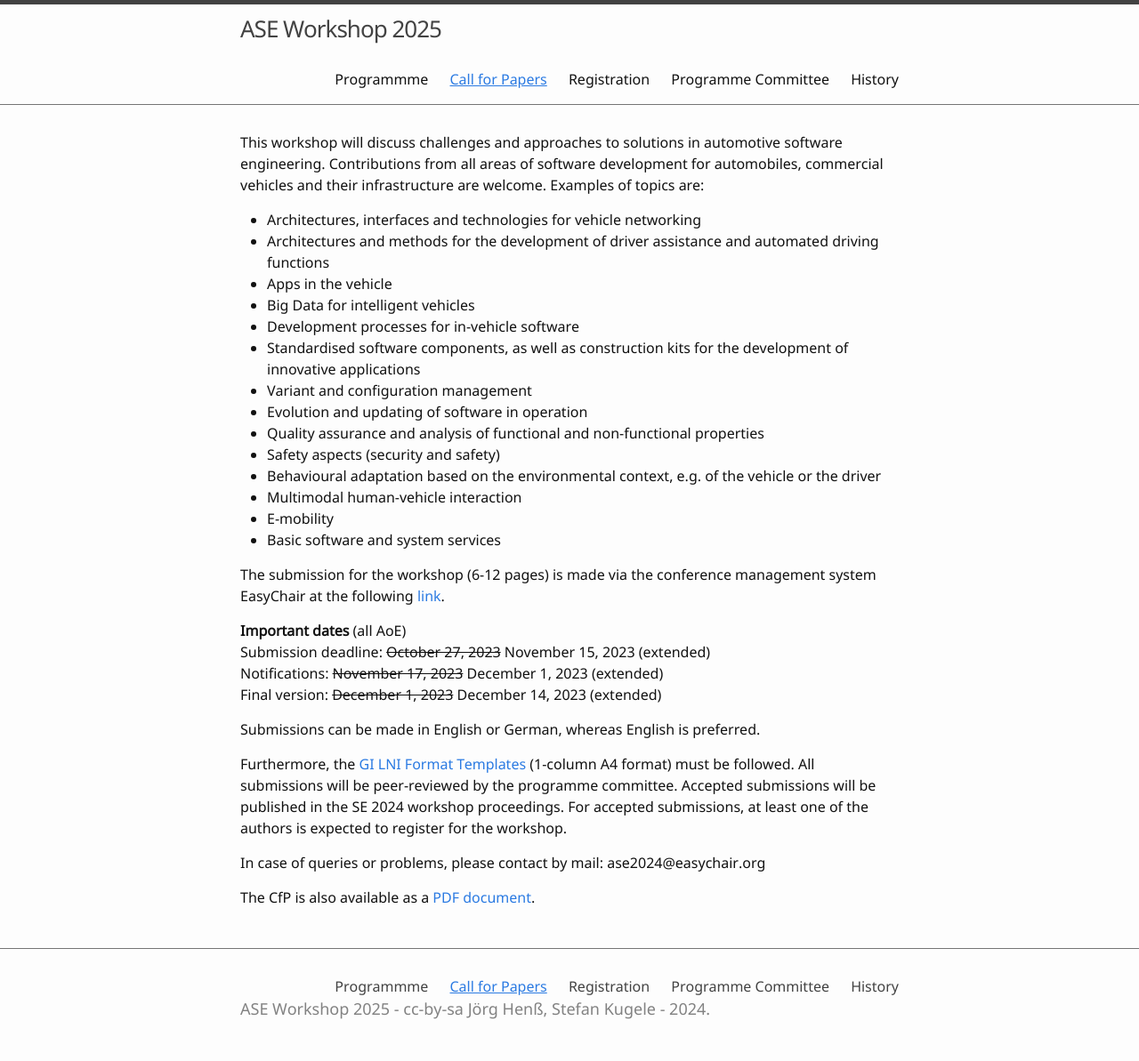
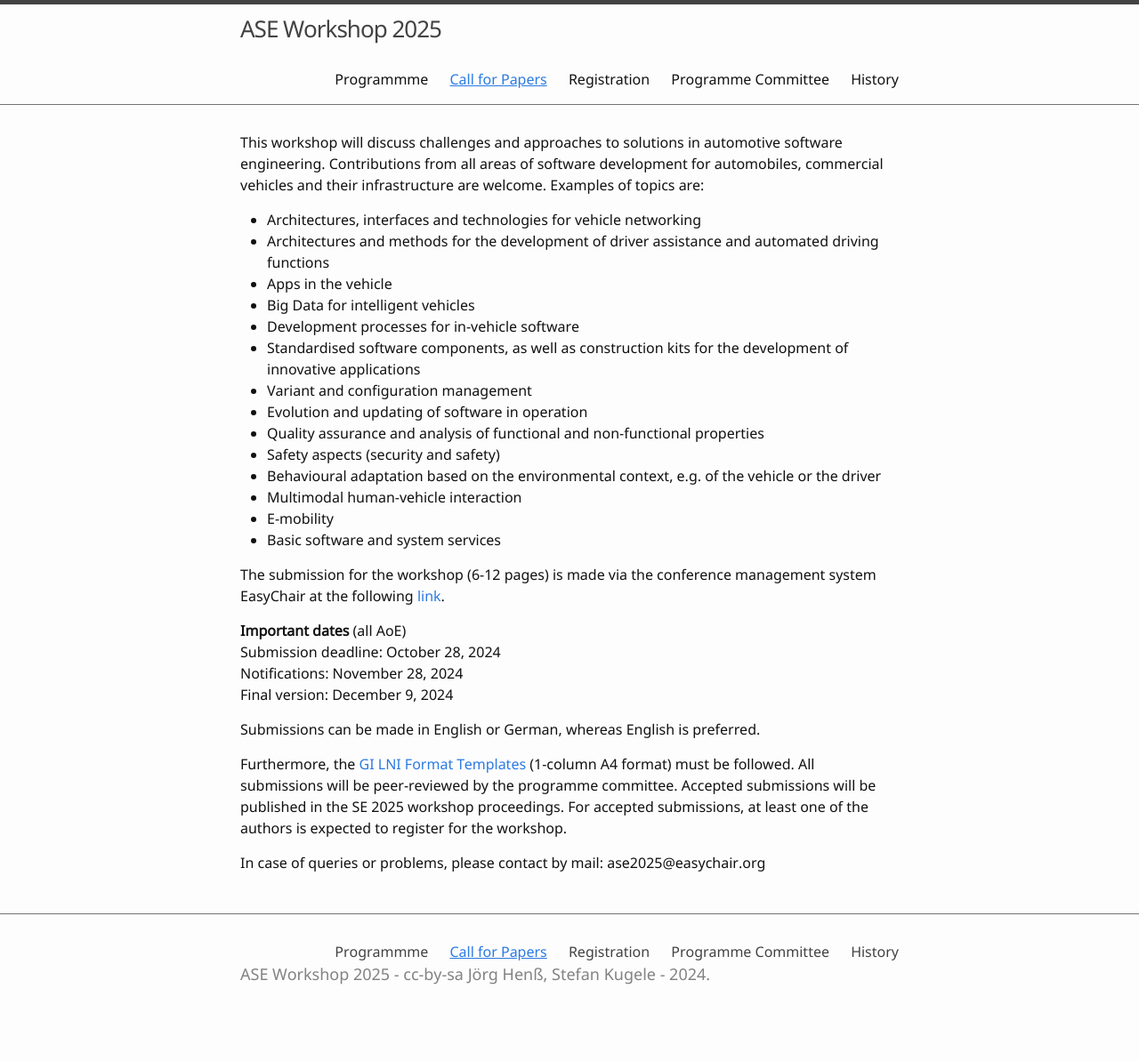
Before and after one commit to ASE-Workshop/2025, a Jekyll site: the page built from 1-call-for-papers.md, in a window 1280 px wide. Shown: the whole page at 89% size. Built offline with Jekyll 4.4.1, drawn with Linux system fonts in a browser that asks for light colours; after the commit the page ends 1154 px from its top, so only the background shows below that.

Commit message:
Update 1-call-for-papers.md

```diff
--- a/1-call-for-papers.md
+++ b/1-call-for-papers.md
@@ -20,17 +20,17 @@ This workshop will discuss challenges and approaches to solutions in automotive
 - E-mobility
 - Basic software and system services
 
-The submission for the workshop (6-12 pages) is made via the conference management system EasyChair at the following [link](https://easychair.org/conferences/?conf=ase2024).
+The submission for the workshop (6-12 pages) is made via the conference management system EasyChair at the following [link](https://easychair.org/conferences/?conf=ase2025).
 
 __Important dates__ (all AoE)\
-Submission deadline: ~~October 27, 2023~~ November 15, 2023 (extended)\
-Notifications: ~~November 17, 2023~~ December 1, 2023 (extended)\
-Final version: ~~December 1, 2023~~ December 14, 2023 (extended)
+Submission deadline: October 28, 2024\
+Notifications: November 28, 2024\
+Final version: December 9, 2024
 
 Submissions can be made in English or German, whereas English is preferred.
 
-Furthermore, the [GI LNI Format Templates](https://github.com/gi-ev/LNI) (1-column A4 format) must be followed. All submissions will be peer-reviewed by the programme committee. Accepted submissions will be published in the SE 2024 workshop proceedings. For accepted submissions, at least one of the authors is expected to register for the workshop.
+Furthermore, the [GI LNI Format Templates](https://github.com/gi-ev/LNI) (1-column A4 format) must be followed. All submissions will be peer-reviewed by the programme committee. Accepted submissions will be published in the SE 2025 workshop proceedings. For accepted submissions, at least one of the authors is expected to register for the workshop.
 
-In case of queries or problems, please contact by mail: ase2024@easychair.org
+In case of queries or problems, please contact by mail: ase2025@easychair.org
 
-The CfP is also available as a [PDF document](https://github.com/ASE-Workshop/2024/raw/main/images/ASE2024-WorkshopCfP.pdf).
+<!-- The CfP is also available as a [PDF document](https://github.com/ASE-Workshop/2024/raw/main/images/ASE2024-WorkshopCfP.pdf). -->
```
